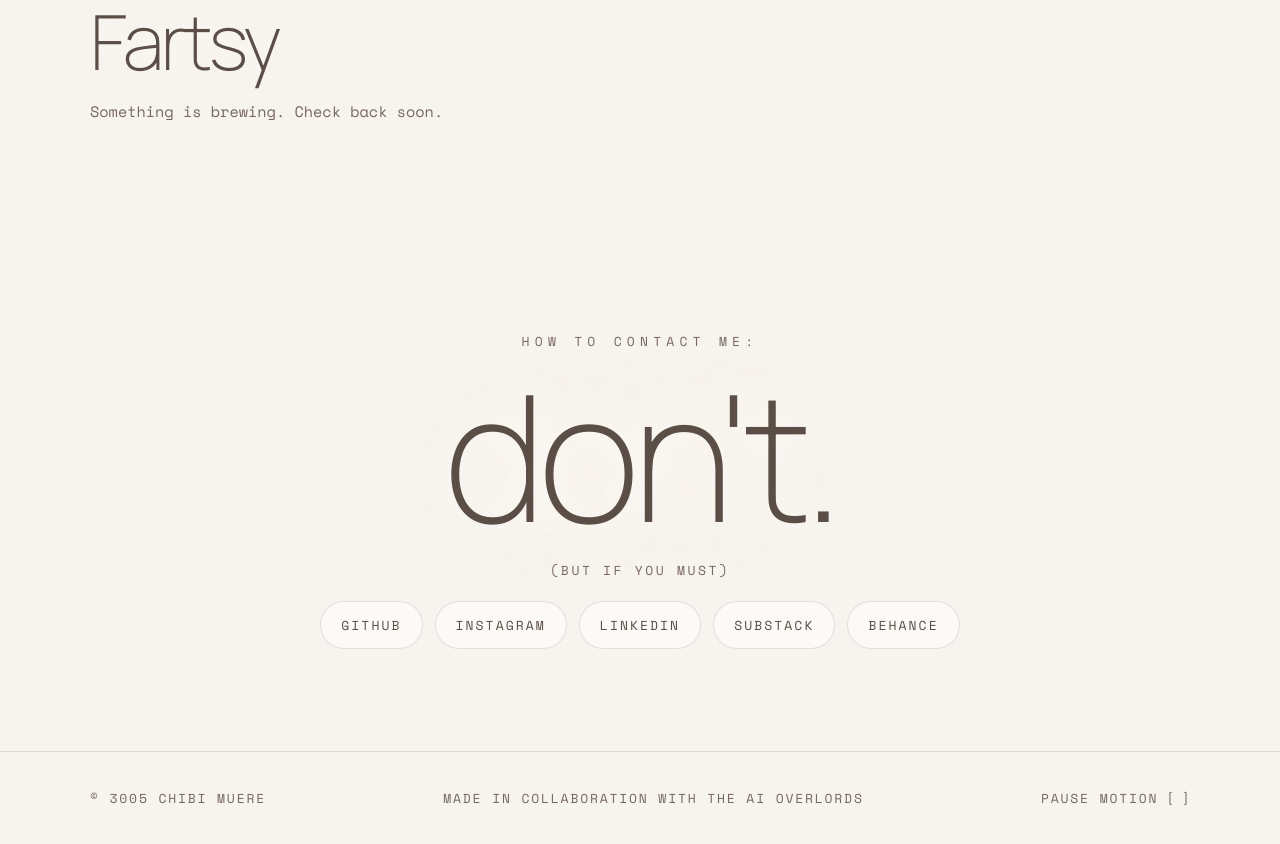
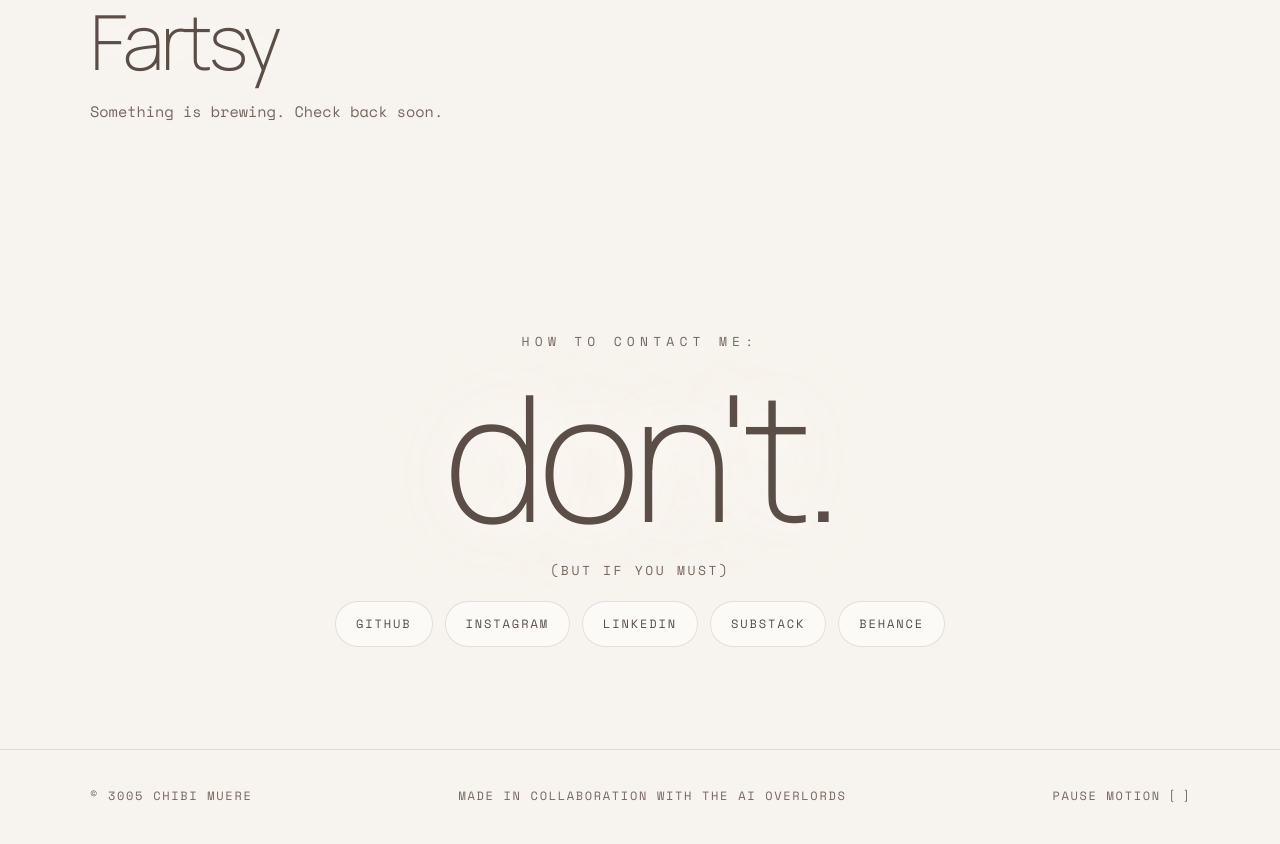
Before and after one commit to hellomkreyes/chibimuere, a website built with Vite: page index.html in a window 1280 px wide. Shown: the part 4344-5188 px from the top of the page. Built offline with nearby package versions, Linux system fonts and the light colour scheme.

Commit message:
Smaller CTAs and footer (12px), social links open in a new tab
- Pill buttons (.button) and footer text back to 12px, a touch under
  the 13px --text-xs labels
- Social links open in a new tab (target=_blank, rel="me noopener") with
  visually hidden "(opens in a new tab)" text for screen readers
- New .visually-hidden helper class

Co-Authored-By: Claude Opus 5.5 <noreply@anthropic.com>

```diff
--- a/index.html
+++ b/index.html
@@ -385,11 +385,11 @@
           <h2 id="contact-title">don't.</h2>
           <p class="contact-aside" data-copy="contact.aside">(but if you must)</p>
           <ul class="social-links" aria-label="Social links">
-            <li><a class="button" href="https://github.com/hellomkreyes/" rel="me">GitHub</a></li>
-            <li><a class="button" href="https://www.instagram.com/chibi.muere" rel="me">Instagram</a></li>
-            <li><a class="button" href="https://www.linkedin.com/in/mkreyes" rel="me">LinkedIn</a></li>
-            <li><a class="button" href="https://thechibicoven.substack.com/" rel="me">Substack</a></li>
-            <li><a class="button" href="https://www.behance.net/hellomkreyes" rel="me">Behance</a></li>
+            <li><a class="button" href="https://github.com/hellomkreyes/" target="_blank" rel="me noopener">GitHub<span class="visually-hidden"> (opens in a new tab)</span></a></li>
+            <li><a class="button" href="https://www.instagram.com/chibi.muere" target="_blank" rel="me noopener">Instagram<span class="visually-hidden"> (opens in a new tab)</span></a></li>
+            <li><a class="button" href="https://www.linkedin.com/in/mkreyes" target="_blank" rel="me noopener">LinkedIn<span class="visually-hidden"> (opens in a new tab)</span></a></li>
+            <li><a class="button" href="https://thechibicoven.substack.com/" target="_blank" rel="me noopener">Substack<span class="visually-hidden"> (opens in a new tab)</span></a></li>
+            <li><a class="button" href="https://www.behance.net/hellomkreyes" target="_blank" rel="me noopener">Behance<span class="visually-hidden"> (opens in a new tab)</span></a></li>
           </ul>
         </div>
       </section>
--- a/src/styles/main.css
+++ b/src/styles/main.css
@@ -192,6 +192,16 @@ button,
 
 .skip-link:focus {
   transform: none;
+}
+
+/* Read by screen readers, not shown (e.g. "opens in a new tab"). */
+.visually-hidden {
+  position: absolute;
+  width: 1px;
+  height: 1px;
+  overflow: hidden;
+  clip-path: inset(50%);
+  white-space: nowrap;
 }
 
 /* Only one of these is rendered (and read by screen readers) per theme. */
@@ -1752,7 +1762,7 @@ h2 em {
   border: 1px solid var(--line);
   border-radius: 999px;
   background: rgba(255, 255, 255, 0.55);
-  font-size: var(--text-xs);
+  font-size: 12px; /* a touch under --text-xs */
   letter-spacing: 0.16em;
   text-decoration: none;
   text-transform: uppercase;
@@ -1800,7 +1810,7 @@ h2 em {
   gap: 0.5rem 2rem;
   padding-block: 1.5rem calc(1.5rem + env(safe-area-inset-bottom, 0px));
   color: var(--ink-soft);
-  font-size: var(--text-xs);
+  font-size: 12px; /* a touch under --text-xs */
   letter-spacing: 0.14em;
   text-transform: uppercase;
 }
```
